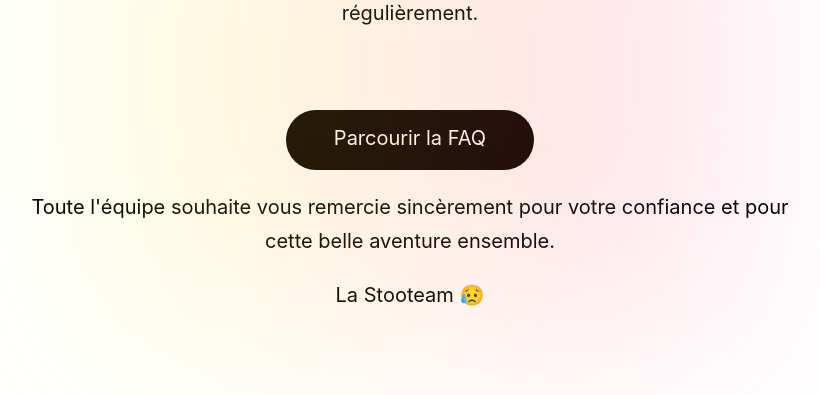
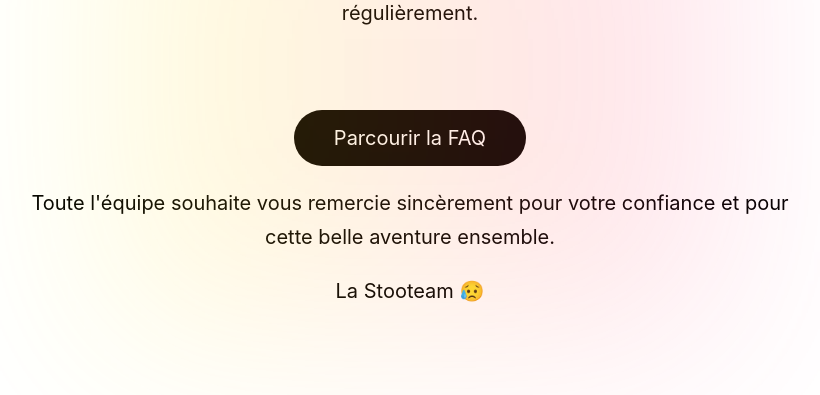
Before and after one commit to stootie/stootie.github.io, a Jekyll site: the page built from index.markdown, in a window 1280 px wide. Shown: the part 374-769 px from the top of the page, without its empty margins (230-1050 px from the left). Built offline with Jekyll 4.4.1, drawn with Linux system fonts in a browser that asks for light colours; some web fonts are replaced.

Commit message:
remove old cta class

```diff
--- a/_sass/_stootie-cta.scss
+++ b/_sass/_stootie-cta.scss
@@ -1,37 +1,3 @@
-.stootie-cta {
-  /* CTA_PRIMARY */
-
-  /* Auto Layout */
-  display: flex;
-  flex-direction: row;
-  align-items: flex-start;
-  padding: 16px 48px 20px;
-
-  background: #000000;
-  color: #ffffff;
-  border-radius: 60px;
-
-  p {
-    position: static;
-
-    font-style: normal;
-    font-size: 20px;
-    line-height: 24px;
-
-    text-align: center;
-
-    color: #FFFFFF;
-
-
-    /* Inside Auto Layout */
-
-    flex: none;
-    order: 0;
-    flex-grow: 0;
-    margin: 0px 10px;
-  }
-}
-
 a.stootie-cta {
   -webkit-appearance: button;
   -moz-appearance: button;
@@ -43,6 +9,7 @@ a.stootie-cta {
   display: flex;
   flex-direction: row;
   align-items: flex-start;
+    padding: 20px 40px 20px;
 
   background: #000000;
   color: #ffffff;
@@ -52,7 +19,7 @@ a.stootie-cta {
 
   font-style: normal;
   font-size: 20px;
-  line-height: 24px;
+  line-height: 16px;
 
   text-align: center;
 
```
